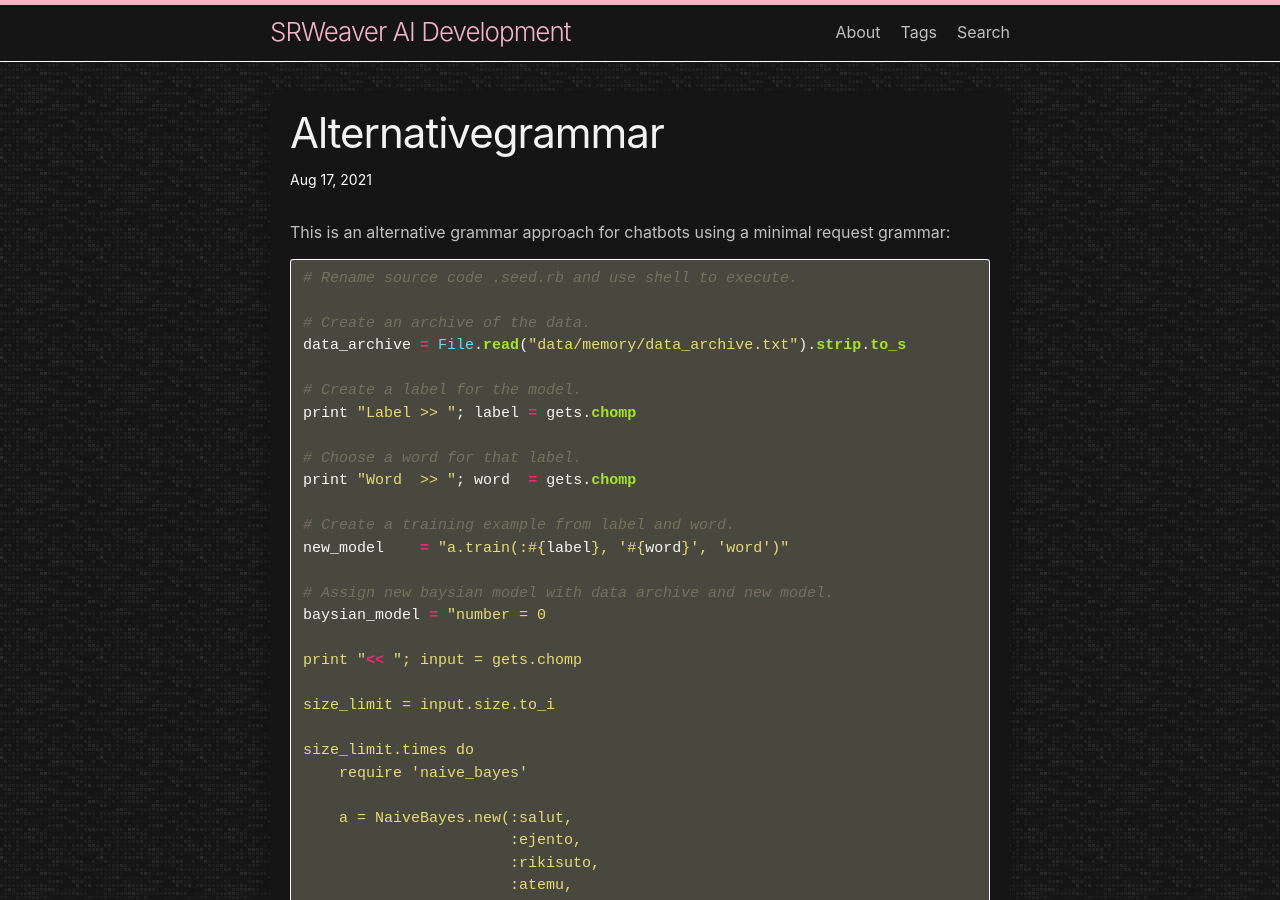
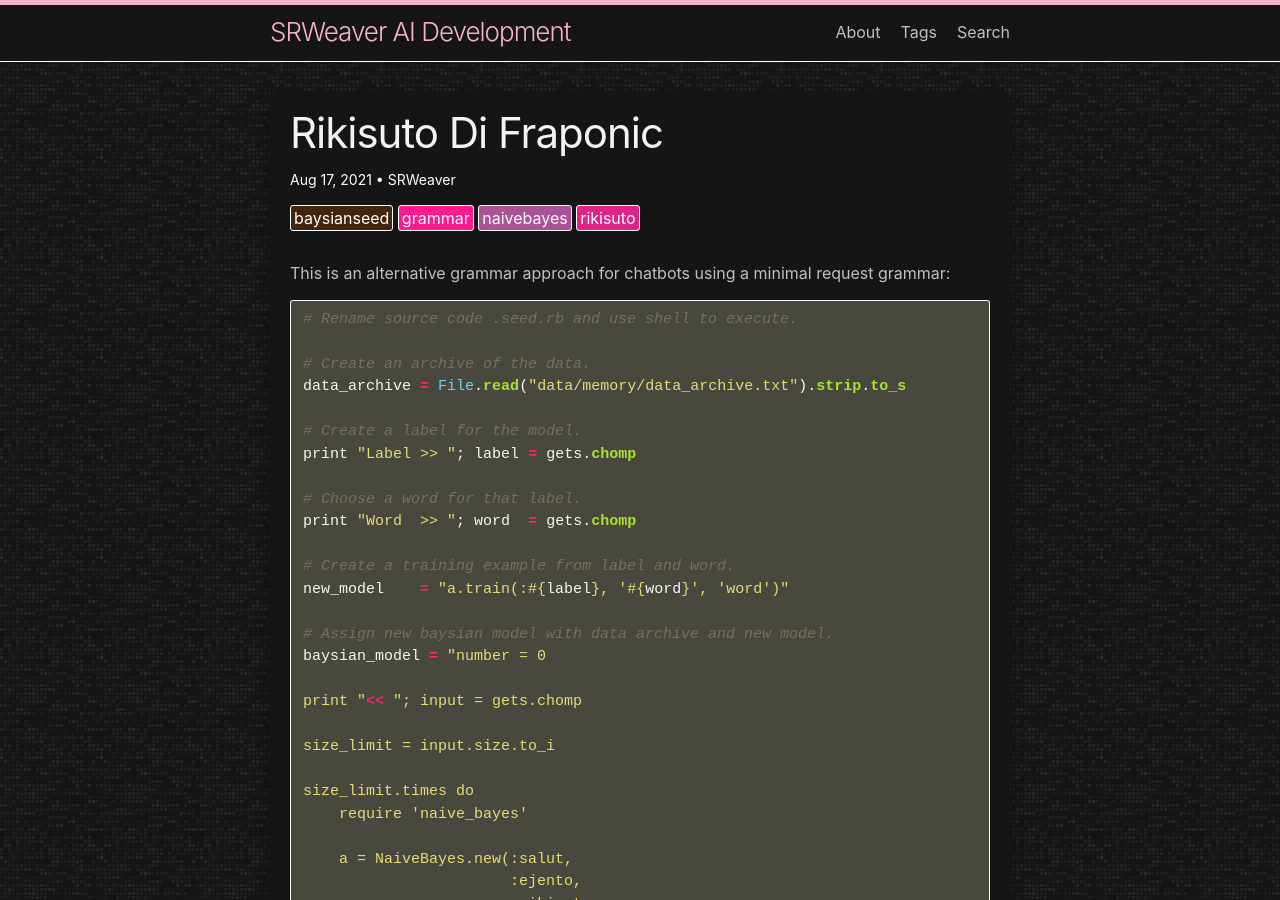
Before and after one commit to LWFlouisa/SRWeaverAIDevelopment, a Jekyll site: the page built from _posts/2021-08-17-alternativegrammar.md, in a window 1280 px wide and 900 px high. Built offline with Jekyll 4.4.1, drawn with Linux system fonts in a browser that asks for light colours; our own code applies the rules of GitHub Pages for plain Markdown files.

Commit message:
Update 2021-08-17-alternativegrammar.md

```diff
--- a/_posts/2021-08-17-alternativegrammar.md
+++ b/_posts/2021-08-17-alternativegrammar.md
@@ -1,3 +1,8 @@
+---
+title: Rikisuto Di Fraponic
+author: SRWeaver
+tags: naivebayes baysianseed grammar rikisuto
+---
 This is an alternative grammar approach for chatbots using a minimal request grammar:
 
 ~~~ruby
```
